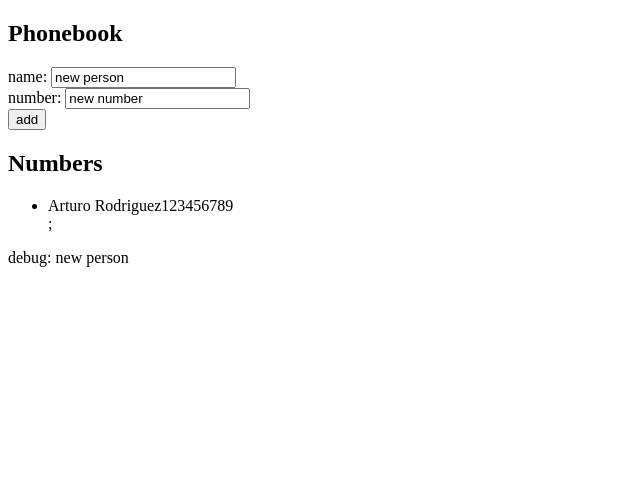
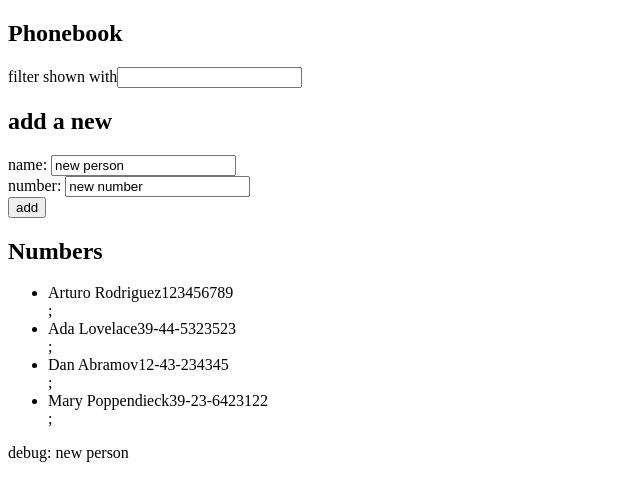
Before and after one commit to GeanVillamar/Part2, a React (Vite) app in the folder TheTelefonicaAgenda/: page / in a window 1280 px wide. Shown: the top 500 px of the page, without its empty margins (0-640 px from the left). Built offline with nearby package versions, Linux system fonts and the light colour scheme.

Commit message:
2.9*: The Telefonica Agenda step 4

```diff
--- a/TheTelefonicaAgenda/src/App.jsx
+++ b/TheTelefonicaAgenda/src/App.jsx
@@ -5,8 +5,16 @@
   const [persons, setPersons] = useState(props.persons);
   const [newName, setNewName] = useState("new person");
   const [newNumber, setNewNumber] = useState("new number");
+  const [search, setSearch] = useState("");
 
   console.log("array persons", persons);
+  const handleSearchChange = (event) => {
+    setSearch(event.target.value);
+  };
+
+  const filteredpersons = persons.filter((person) =>
+    person.name.toLowerCase().includes(search.toLowerCase())
+  );
 
   const addName = (event) => {
     event.preventDefault();
@@ -42,6 +50,12 @@
   return (
     <div>
       <h2>Phonebook</h2>
+      <div>
+        filter shown with
+        <input value={search} onChange={handleSearchChange} />
+      </div>
+
+      <h2>add a new</h2>
       <form onSubmit={addName}>
         <div>
           name: <input value={newName} onChange={handleNameChange} />
@@ -55,7 +69,7 @@
       </form>
       <h2>Numbers</h2>
       <ul>
-        {persons.map((person) => (
+        {filteredpersons.map((person) => (
           <Person key={person.id} person={person} />
         ))}
       </ul>
--- a/TheTelefonicaAgenda/src/main.jsx
+++ b/TheTelefonicaAgenda/src/main.jsx
@@ -7,6 +7,9 @@
     name: "Arturo Rodriguez",
     number: "123456789",
   },
+  { name: "Ada Lovelace", number: "39-44-5323523", id: 2 },
+  { name: "Dan Abramov", number: "12-43-234345", id: 3 },
+  { name: "Mary Poppendieck", number: "39-23-6423122", id: 4 },
 ];
 
 ReactDOM.createRoot(document.getElementById("root")).render(
```
